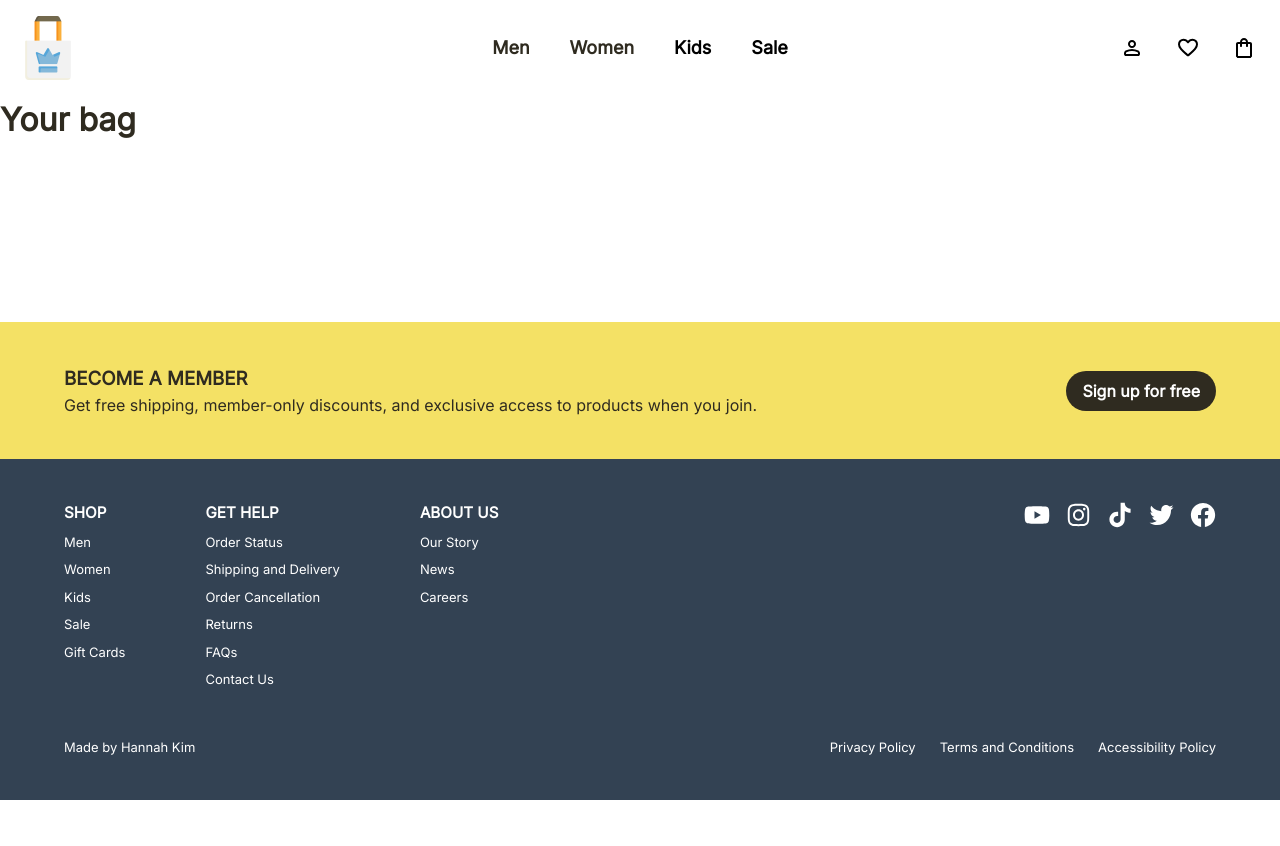
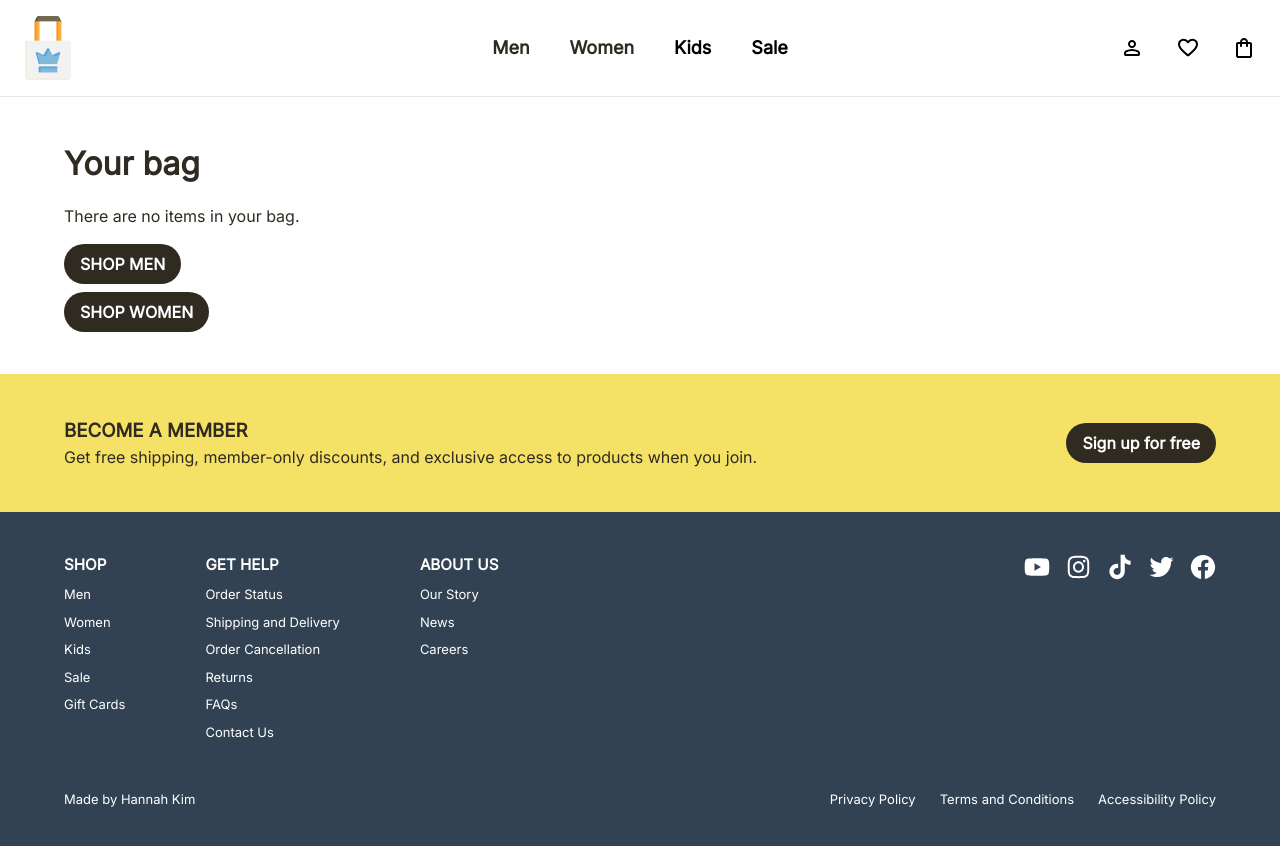
Before and after one commit to hannahkim313/shopping-cart, a React (Vite) app: page /bag in a window 1280 px wide. Shown: the top 846 px of the page. Before the commit the page ends 800 px from the top, so only its background shows below. Built offline with nearby package versions, Linux system fonts and the light colour scheme.

Commit message:
Create and style the ShoppingBagEmpty component

```diff
--- a/src/components/ShoppingBagEmpty/ShoppingBagEmpty.jsx
+++ b/src/components/ShoppingBagEmpty/ShoppingBagEmpty.jsx
@@ -1,3 +1,19 @@
-const ShoppingBagEmpty = () => <h1>Your bag</h1>;
+import { Link } from 'react-router-dom';
+import styles from './ShoppingBagEmpty.module.css';
+
+const ShoppingBagEmpty = () => (
+  <main className={styles.main}>
+    <h1>Your bag</h1>
+    <p>There are no items in your bag.</p>
+    <div className={styles.links}>
+      <Link className={styles.linkDark} to="/men">
+        SHOP MEN
+      </Link>
+      <Link className={styles.linkDark} to="/women">
+        SHOP WOMEN
+      </Link>
+    </div>
+  </main>
+);
 
 export default ShoppingBagEmpty;
--- /dev/null
+++ b/src/components/ShoppingBagEmpty/ShoppingBagEmpty.module.css
@@ -0,0 +1,29 @@
+.main {
+  padding: var(--padding-split-lg);
+  border-top: 1px solid var(--color-neutral-2);
+  grid-row: 2 / 3;
+  display: flex;
+  flex-direction: column;
+  align-items: flex-start;
+  gap: var(--gap-med);
+}
+
+.links {
+  display: flex;
+  flex-direction: column;
+  align-items: flex-start;
+  gap: var(--gap-sm);
+}
+
+.linkDark {
+  font-weight: bold;
+  color: var(--color-text-inverted);
+  padding: var(--padding-split-sm);
+  background-color: var(--color-text);
+  border: none;
+  border-radius: var(--border-radius-oval);
+}
+
+.linkDark:hover {
+  background-color: var(--color-neutral-3);
+}
```
